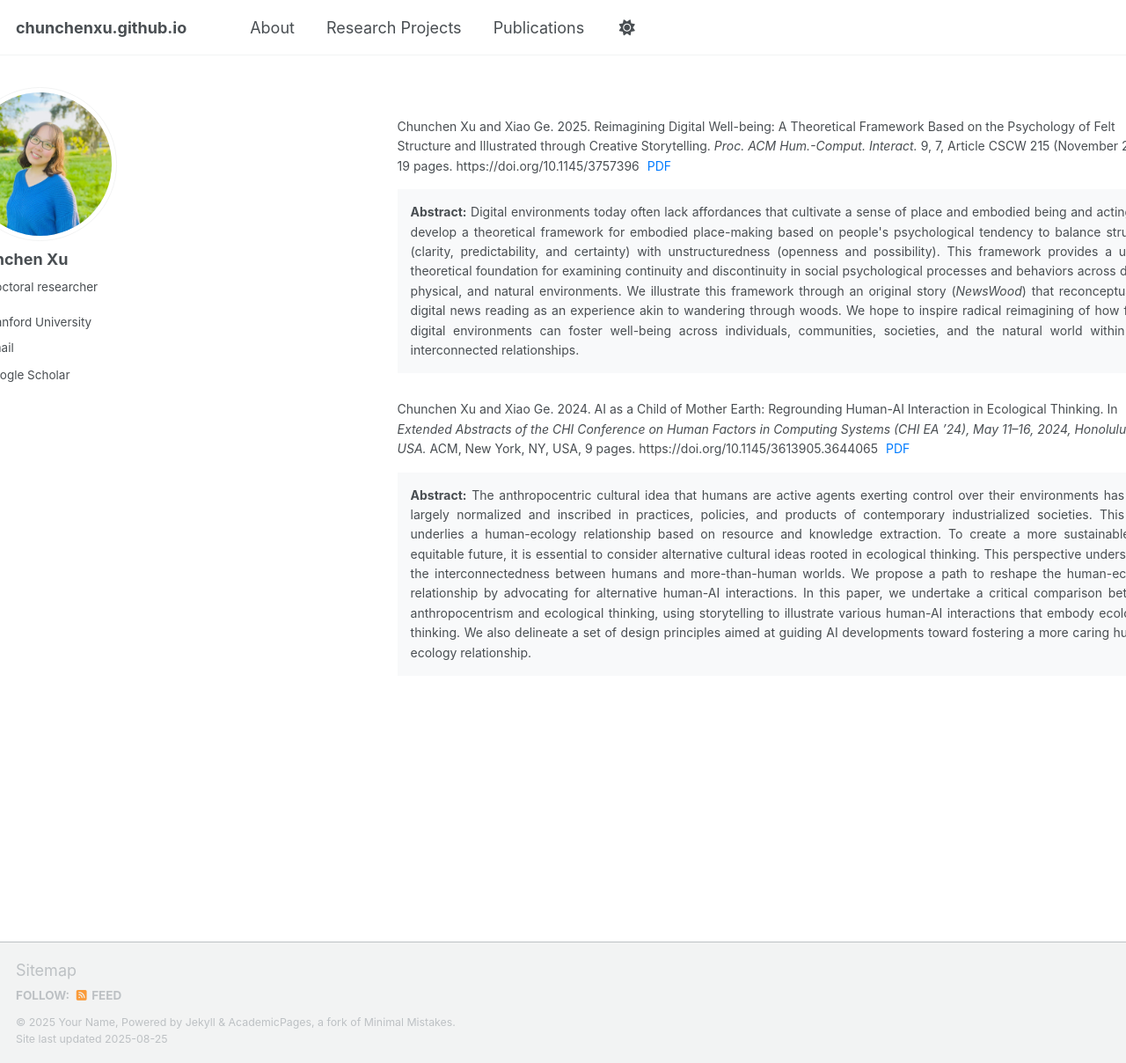
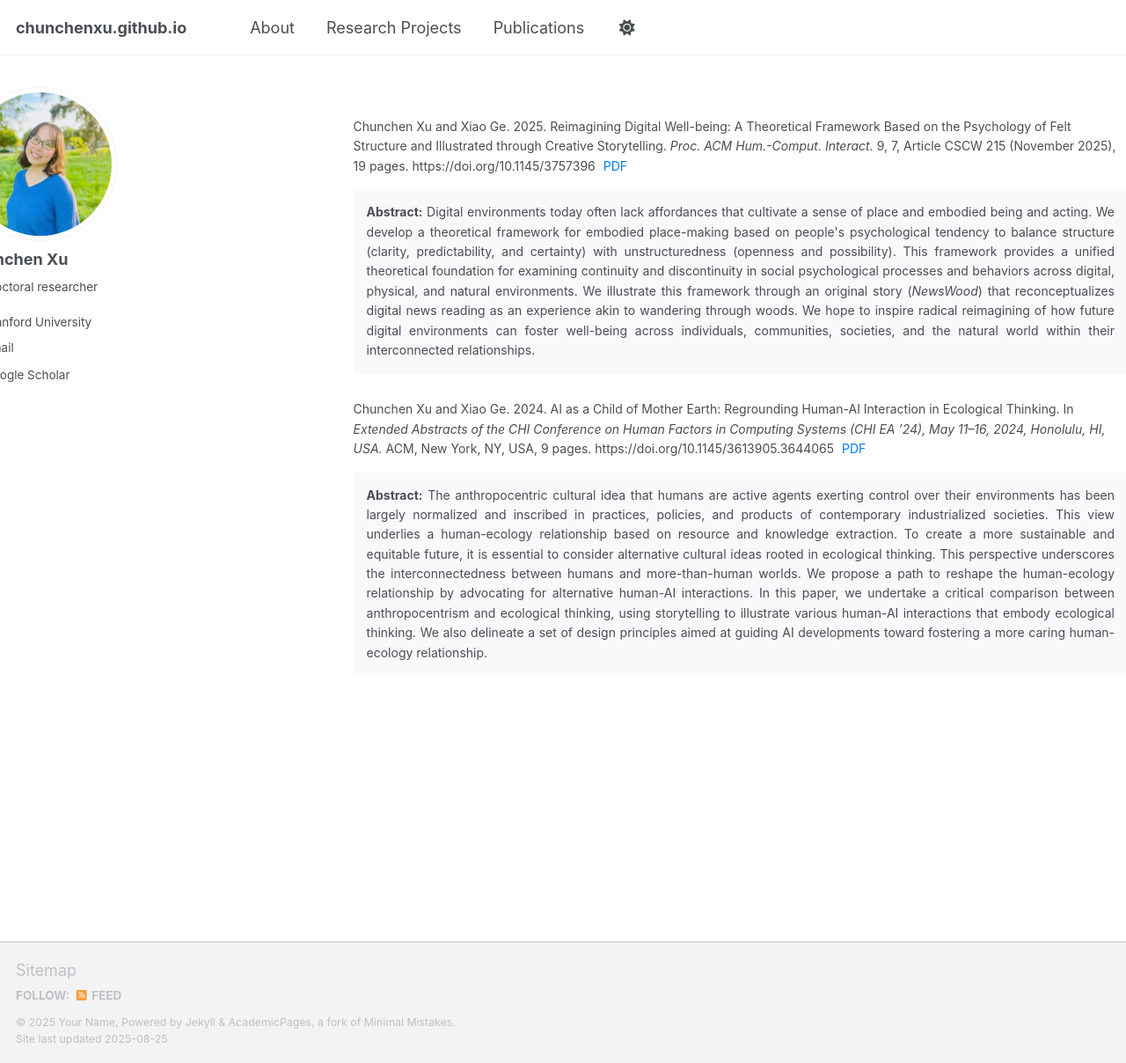
Before and after one commit to chunchenxu/chunchenxu.github.io, a Jekyll site: the page built from _pages/publications.html, in a window 1280 px wide and 1208 px high. Shown: the whole window at 88% size. Built offline with Jekyll 4.4.1, drawn with Linux system fonts in a browser that asks for light colours; some web fonts are replaced; a script that is not in the unit is left out.

Commit message:
Update publications.html

```diff
--- a/_pages/publications.html
+++ b/_pages/publications.html
@@ -35,7 +35,7 @@ author_profile: true
    max-width: none;           /* Remove max-width limit */
     width: calc(100% - 20px);  /* Use full width minus small buffer */
     margin: 0;                 /* Reset all margins */
-    margin-left: -30px;        /* Fine-tuned left shift */
+    margin-left: -80px;        /* Fine-tuned left shift */
     margin-right: -140px;      /* Extend into right margin */
     padding: 20px 40px;        /* Horizontal padding for readability */
     font-size: 14px;
```
